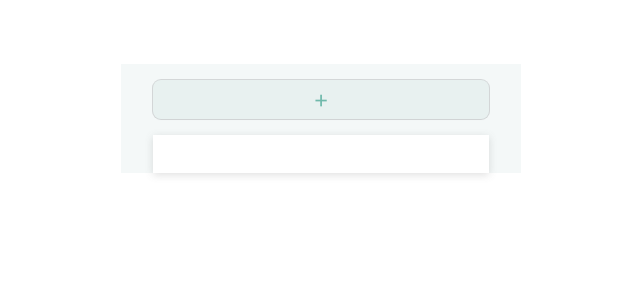
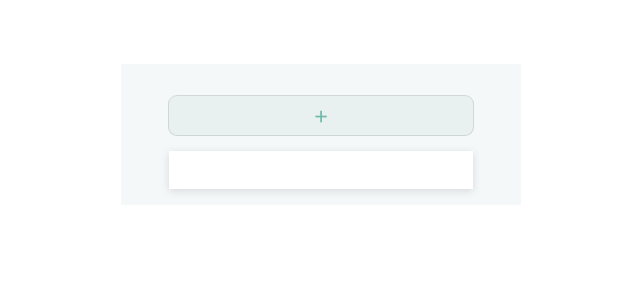
Before and after one commit to quovanitish/FLP-Angular, an Angular app: page /todos in a window 1280 px wide. Before the commit this address led to /. Shown: the top 300 px of the page, without its empty margins (319-959 px from the left). Built offline with nearby package versions, Linux system fonts and the light colour scheme.

Commit message:
Added routes for /login and /todos

```diff
--- a/src/app/app-routing.module.ts
+++ b/src/app/app-routing.module.ts
@@ -1,10 +1,15 @@
-import { NgModule } from '@angular/core';
-import { RouterModule, Routes } from '@angular/router';
+import { NgModule } from "@angular/core";
+import { RouterModule, Routes } from "@angular/router";
+import { LoginFormComponent } from "./components/login-form/login-form.component";
+import { TodosComponent } from "./components/todos/todos.component";
 
-const routes: Routes = [];
+const routes: Routes = [
+  { path: "login", component: LoginFormComponent },
+  { path: "todos", component: TodosComponent },
+];
 
 @NgModule({
   imports: [RouterModule.forRoot(routes)],
-  exports: [RouterModule]
+  exports: [RouterModule],
 })
-export class AppRoutingModule { }
+export class AppRoutingModule {}
--- a/src/app/app.component.html
+++ b/src/app/app.component.html
@@ -1 +1 @@
-<app-todos class="flex-col"></app-todos>
+<router-outlet></router-outlet>
--- a/src/app/app.module.ts
+++ b/src/app/app.module.ts
@@ -6,12 +6,14 @@ import { AppComponent } from './app.component';
 import { TodosComponent } from './components/todos/todos.component';
 import { TodoComponent } from './components/todo/todo.component';
 import { TodoService } from './todo.service';
+import { LoginFormComponent } from './components/login-form/login-form.component';
 
 @NgModule({
   declarations: [
     AppComponent,
     TodosComponent,
-    TodoComponent
+    TodoComponent,
+    LoginFormComponent
   ],
   imports: [
     BrowserModule,
--- a/src/app/components/todos/todos.component.html
+++ b/src/app/components/todos/todos.component.html
@@ -1,4 +1,5 @@
-<div class="todo-container bg-primary">
+<div class="flex">
+  <div class="todos todo-container bg-primary">
     <div class="add-todo">
       <button class="add-todo-action" (click)="addTodo(inputValue!)">+</button>
       <span
@@ -35,3 +36,4 @@
   </div> -->
     </div>
   </div>
+</div>
```
Lines whose indentation alone changed are shown as unchanged.
